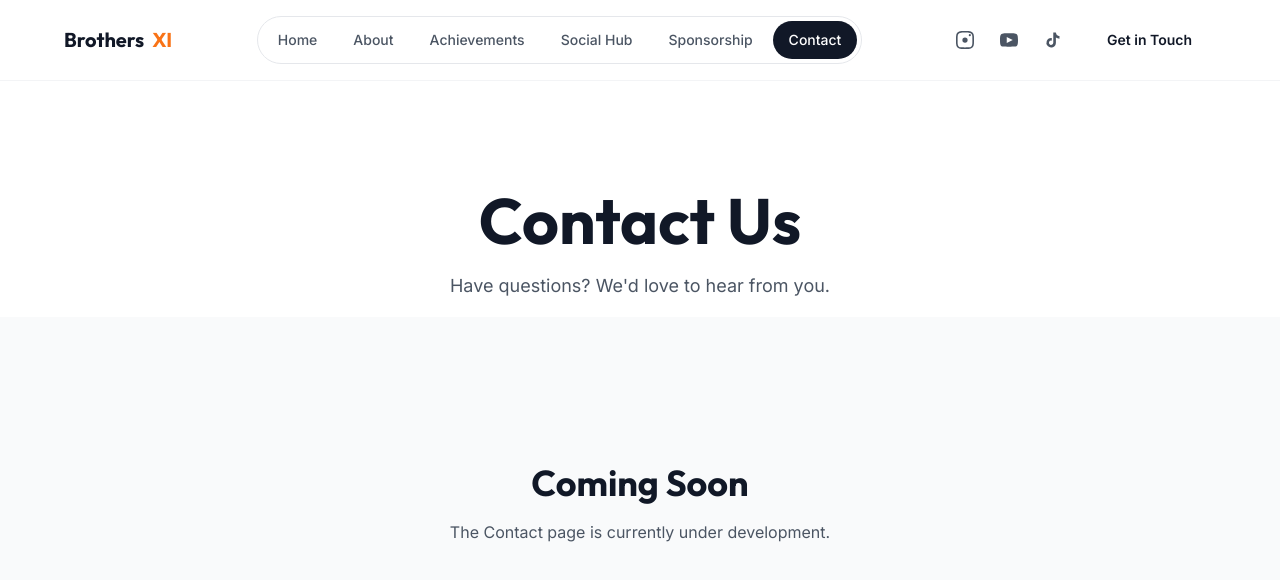
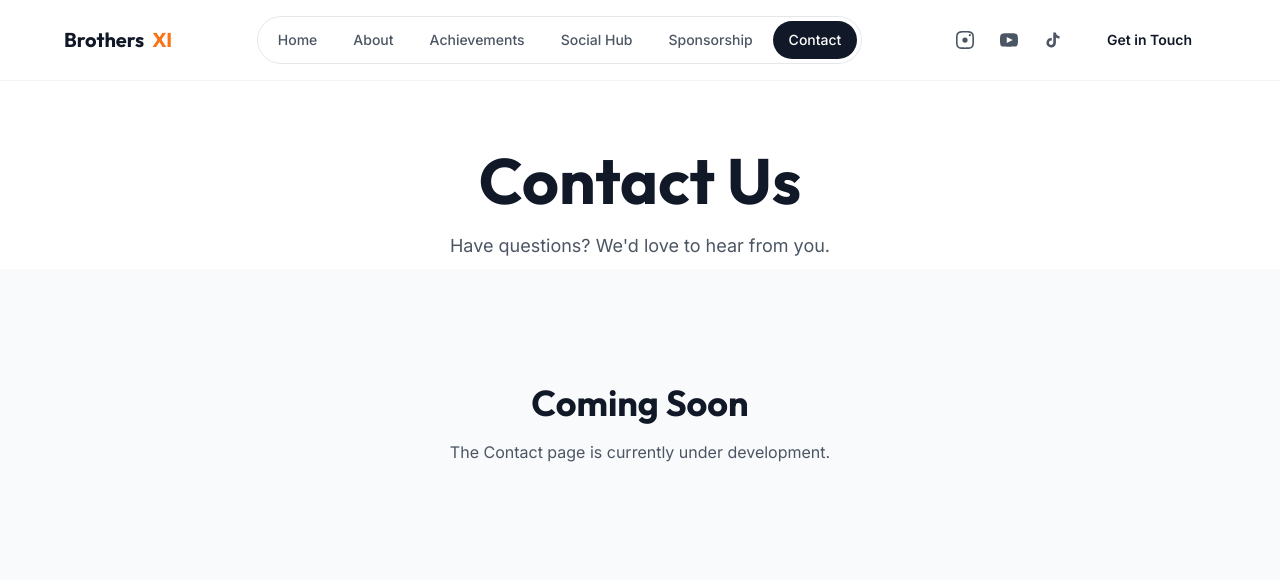
Before and after one commit to SahilGogna/cricket-club-portfolio, a React (Vite) app: page /contact in a window 1280 px wide. Shown: the top 580 px of the page. Built offline with nearby package versions, Linux system fonts and the light colour scheme.

Commit message:
Reduce whitespace around page headings

```diff
--- a/src/pages/pages.css
+++ b/src/pages/pages.css
@@ -1,6 +1,6 @@
 /* Page styles */
 .page-hero {
-    padding: 80px 0 var(--space-4);
+    padding: 40px 0 var(--space-2);
     background: var(--color-white);
     text-align: center;
 }
@@ -19,7 +19,7 @@
 /* Content block */
 .content-block {
     text-align: center;
-    padding: var(--space-16) 0;
+    padding: var(--space-8) 0;
 }
 
 .content-block h2 {
```
